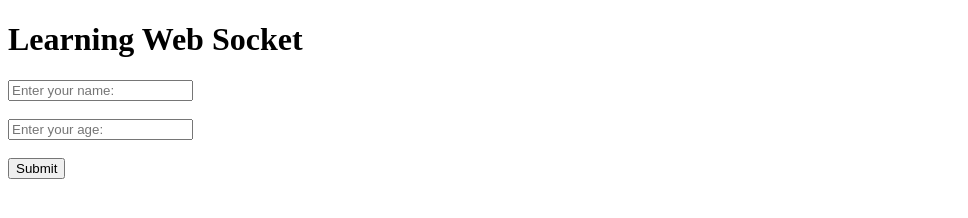
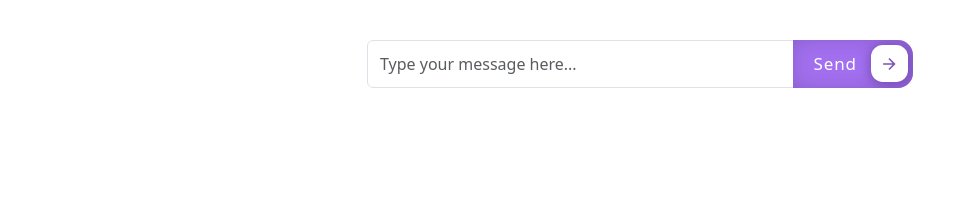
Before and after one commit to 0xJihan/web-socket-learning, a website: page src/index.html in a window 1280 px wide. Shown: the whole page, without its empty margins (0-968 px from the left). Drawn offline with nearby package versions, Linux system fonts and the light colour scheme; no server answers.

Commit message:
bidirectional communication

```diff
--- a/src/index.html
+++ b/src/index.html
@@ -3,34 +3,136 @@
 <head>
     <meta charset="UTF-8">
     <title>Learning Web Socket</title>
+
+    <style>
+        .cssbuttons-io-button {
+            background: #a370f0;
+            color: white;
+            font-family: inherit;
+            padding: 0.35em;
+            padding-left: 1.2em;
+            font-size: 17px;
+            font-weight: 500;
+            border-radius: 0.9em;
+            border: none;
+            letter-spacing: 0.05em;
+            display: flex;
+            align-items: center;
+            box-shadow: inset 0 0 1.6em -0.6em #714da6;
+            overflow: hidden;
+            position: relative;
+            height: 2.8em;
+            padding-right: 3.3em;
+            cursor: pointer;
+        }
+
+        .cssbuttons-io-button .icon {
+            background: white;
+            margin-left: 1em;
+            position: absolute;
+            display: flex;
+            align-items: center;
+            justify-content: center;
+            height: 2.2em;
+            width: 2.2em;
+            border-radius: 0.7em;
+            box-shadow: 0.1em 0.1em 0.6em 0.2em #7b52b9;
+            right: 0.3em;
+            transition: all 0.3s;
+        }
+
+        .cssbuttons-io-button:hover .icon {
+            width: calc(100% - 0.6em);
+        }
+
+        .cssbuttons-io-button .icon svg {
+            width: 1.1em;
+            transition: transform 0.3s;
+            color: #7b52b9;
+        }
+
+        .cssbuttons-io-button:hover .icon svg {
+            transform: translateX(0.1em);
+        }
+
+        .cssbuttons-io-button:active .icon {
+            transform: scale(0.95);
+        }
+
+    </style>
+    <link href="https://cdn.jsdelivr.net/npm/bootstrap@5.3.3/dist/css/bootstrap.min.css" rel="stylesheet" integrity="sha384-QWTKZyjpPEjISv5WaRU9OFeRpok6YctnYmDr5pNlyT2bRjXh0JMhjY6hW+ALEwIH" crossorigin="anonymous">
 </head>
+
+
 <body>
 
-<h1 id="title">Learning Web Socket</h1>
+<br>
+<div class="container">
 
-<input type="text" id="name" placeholder="Enter your name:">
-<br>
-<br>
-<input type="number" id="age" placeholder="Enter your age:">
-<br>
-<br>
-<button id="button">Submit</button>
+    <div class="row d-flex justify-content-center">
+        <div class="col-md-6 col-12 col-lg-6" >
+
+            <ul id="list"></ul>
+
+        </div>
+    </div>
+
+
+
+
+
+    <div class="row d-flex justify-content-center">
+        <div class="col-md-6 col-12 col-lg-6" >
+
+            <div class="input-group">
+                <input type="text" class="form-control" id="message" placeholder="Type your message here...">
+                <button onclick="sendMessage()" class="cssbuttons-io-button">
+                    Send
+                    <div class="icon">
+                        <svg
+                                height="24"
+                                width="24"
+                                viewBox="0 0 24 24"
+                                xmlns="http://www.w3.org/2000/svg"
+                        >
+                            <path d="M0 0h24v24H0z" fill="none"></path>
+                            <path
+                                    d="M16.172 11l-5.364-5.364 1.414-1.414L20 12l-7.778 7.778-1.414-1.414L16.172 13H4v-2z"
+                                    fill="currentColor"
+                            ></path>
+                        </svg>
+                    </div>
+                </button>
+
+            </div>
+
+        </div>
+    </div>
+
+</div>
 
 </body>
 
 
 <script src="socket.io/socket.io.js"></script>
 <script>
-    let socket = io('/sell');
+    let socket = io();
 
+    const inputBox = document.getElementById("message");
+    const list = document.getElementById("list");
 
-    const title = document.getElementById('title');
-    socket.on('message', function (data) {
-        title.innerText = data;
+    socket.on('chat_received', function (data) {
+       const listItem = document.createElement("li");
+       listItem.textContent = data;
+       list.appendChild(listItem);
     });
 
 
-
+function sendMessage() {
+    const message = inputBox.value;
+    inputBox.value = '';
+    socket.emit('chat', message);
+}
 
 </script>
 
```
Also changed, not shown: src/index.js (+10 -23 lines).
